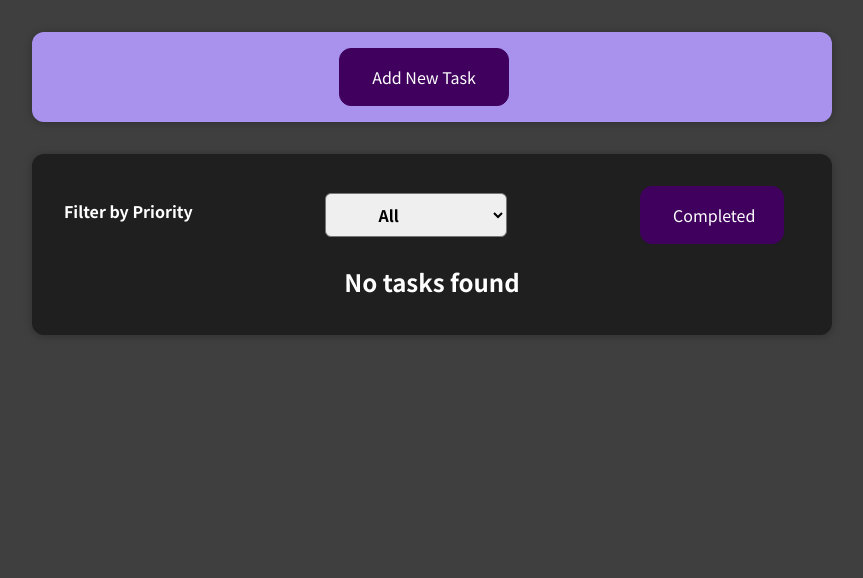
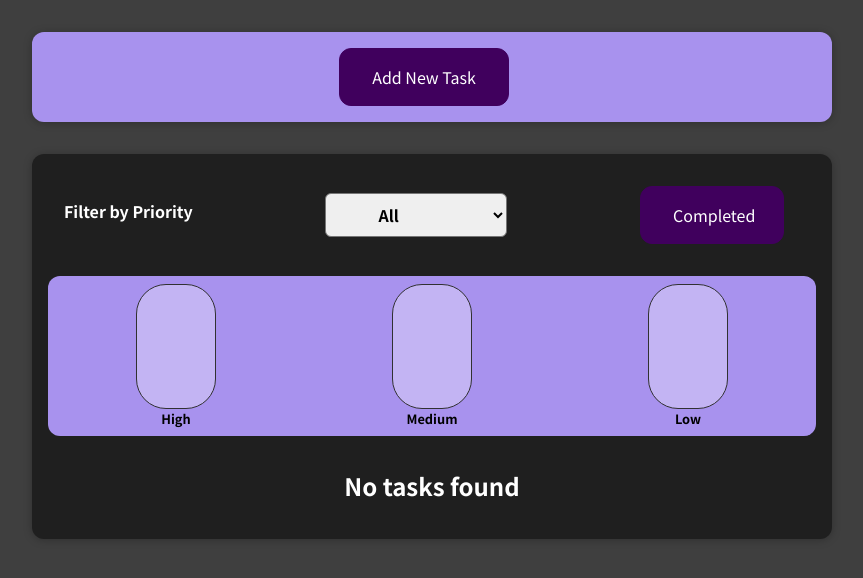
Before and after one commit to Rasnath/toDoList, a React (Create React App) app: page / in a window 1280 px wide. Shown: the top 578 px of the page, without its empty margins (208-1071 px from the left). Built offline with nearby package versions, Linux system fonts and the light colour scheme.

Commit message:
Add Chart

```diff
--- a/src/App.js
+++ b/src/App.js
@@ -43,11 +43,16 @@ function App() {
   }
 
   function completeHandler(id) {
+    // index with id
     const indexAtId = tasksList.findIndex((obj) => obj.id === id);
+    // copy array
     const updateTasks = tasksList.slice()
+    // update the state for the inverse
     updateTasks[indexAtId].state = !updateTasks[indexAtId].state
+    // update the state
     setTasksList(updateTasks)
   }
+
 
   return (
     <div>
--- /dev/null
+++ b/src/Components/Chart/Chart.css
@@ -0,0 +1,9 @@
+.chart {
+    border-radius: 12px;
+    background-color: #a892ee;
+    text-align: center;
+    display: flex;
+    justify-content: space-around;
+    height: 10rem;
+    margin: 2rem auto;
+  }
--- /dev/null
+++ b/src/Components/Chart/Chart.js
@@ -0,0 +1,44 @@
+import "./Chart.css";
+import ChartBar from "./ChartBar";
+
+function Chart(props) {
+  const data = [
+    { label: "High", value: 0 },
+    { label: "Medium", value: 0 },
+    { label: "Low", value: 0 },
+  ];
+
+  const filteredTasks = props.tasks.filter((task) => {
+
+      return task.state === false
+})
+  ;
+
+  for (const task of filteredTasks) {
+    const index = data.findIndex((obj) => obj.label === task.priority);
+    data[index].value += 1;
+  }
+  //retrive every value as array
+  const arrayValues = data.map(one => one.value)
+  // find de maxvalue ...
+  const maximimValue = Math.max(...arrayValues)
+
+  function chartPriorityHandler(priority){
+    props.onFilterPriority(priority)
+  }
+
+  return (
+    <div className="chart">
+      {data.map((data) => (
+        <ChartBar
+          key={data.label}
+          value={data.value}
+          maxValue={maximimValue}
+          label={data.label}
+          onChartPriority={chartPriorityHandler}
+        />
+      ))}
+    </div>
+  );
+}
+export default Chart;
--- /dev/null
+++ b/src/Components/Chart/ChartBar.css
@@ -0,0 +1,40 @@
+.chart-bar {
+  height: 90%;
+  display: flex;
+  flex-direction: column;
+  align-items: center;
+  margin: auto;
+}
+
+.chart-bar_inner {
+  height: 100%;
+  width: 5rem;
+  border: 1px solid #313131;
+  border-radius: 30px;
+  background-color: #c3b4f3;
+  overflow: hidden;
+  display: flex;
+  flex-direction: column;
+  justify-content: flex-end;
+}
+
+.chart-bar_fill {
+  background-color: #40005d;
+  width: 100%;
+  transition: all 0.3s ease-out;
+}
+
+.chart-bar_label {
+  font-weight: bold;
+  font-size: 0.8rem;
+  text-align: center;
+}
+
+.chart-text {
+  color: white;
+  height: 100%;
+  overflow: hidden;
+  display: flex;
+  flex-direction: column;
+  justify-content: center;
+}
--- /dev/null
+++ b/src/Components/Chart/ChartBar.js
@@ -0,0 +1,25 @@
+import "./ChartBar.css";
+
+function ChartBar(props) {
+  let barFillHeight = "0%";
+
+  if (props.maxValue > 0) {
+    barFillHeight = Math.round((props.value / props.maxValue) * 100) + "%";
+  }
+
+  function chartPriotityHandler (){
+props.onChartPriority(props.label)
+  }
+
+  return (
+    <div className="chart-bar" onClick={chartPriotityHandler}>
+      <div className="chart-bar_inner" >
+        <div className="chart-bar_fill" style={{height: barFillHeight}}>
+            <div className="chart-text">{props.value}</div>
+        </div>
+      </div>
+      <div className="chart-bar_label">{props.label}</div>
+    </div>
+  );
+}
+export default ChartBar;
--- a/src/Components/CurrentTasks/Tasks.js
+++ b/src/Components/CurrentTasks/Tasks.js
@@ -3,10 +3,12 @@ import Card from "../UI/Card";
 import Filter from "../Filter/Filter";
 import React, { useState } from "react";
 import Taskslist from "./TasksList";
+import Chart from "../Chart/Chart";
 
 function Tasks(props) {
   const [givenPriority, setGivenPriority] = useState("All");
   const [completed, setCompleted] = useState(false);
+
 
   function filterPriorityHandler(filterPriority) {
     setGivenPriority(filterPriority);
@@ -47,6 +49,7 @@ function Tasks(props) {
         onUnCompleted={uncompletedHandler}
         oncompletState={completed}
       />
+      <Chart tasks={sortTasks} onFilterPriority={filterPriorityHandler}></Chart>
       <Taskslist
         items={filteredTasks}
         onComplete={completeHandler}
--- a/src/Components/NewTasks/TaskForm.css
+++ b/src/Components/NewTasks/TaskForm.css
@@ -6,12 +6,10 @@
   text-align: left;
 }
 
-
 .new-form_title input {
   width: 29rem;
 }
 
-
 .new-task_actions {
   text-align: right;
 }
```
Lines whose indentation alone changed are shown as unchanged.
